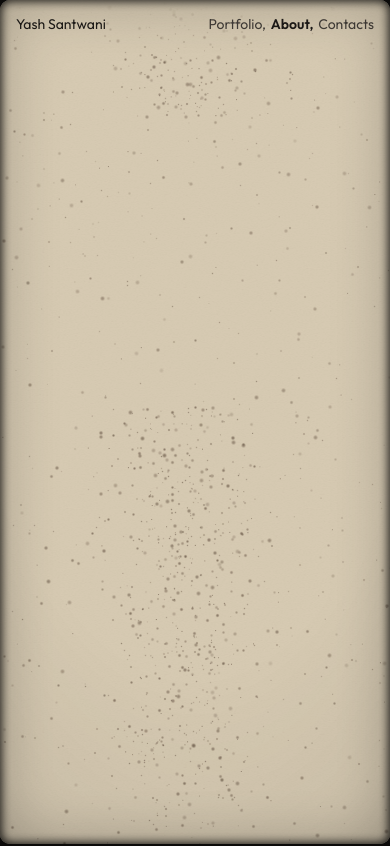
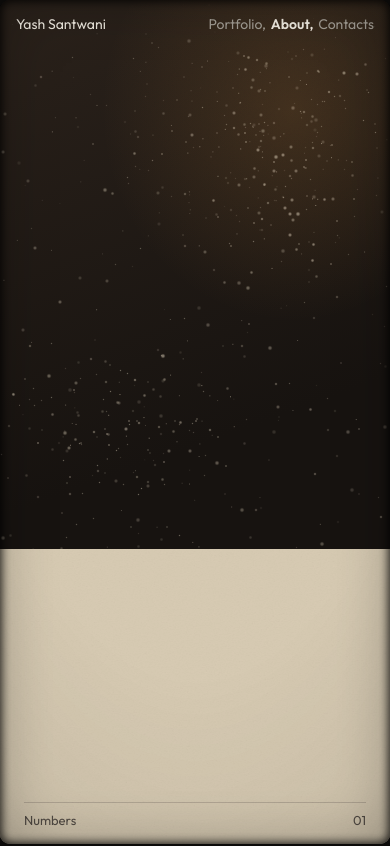
Before and after one commit to yash786876/yash-portfolio, a plain HTML site: page about.html in a window 390 px wide. Shown: the top 846 px of the page. Drawn offline with Linux system fonts and the light colour scheme; animation ran at ten frames a second.

Commit message:
feat(about): split layout with warm dust panel and section shells
About opens straight on the split (Feature 4): a fixed warm-dark panel
on the left with a new "warm" dust look (soft cream specks) and an
empty portrait slot for assets/img/portrait.webp, and a cream column on
the right that scrolls, holding empty shells 01 Numbers, 02 What I do,
03 Industries, 04 What matters to me (top reserved for Feature 5).
Below 900px the panel stacks on top (65vh) and scrolls away; the nav
is light over the panel and switches to ink once cream reaches it.
The cream dust demo, test headline and counters are removed.

--ink-dim darkens to #3C3732 so dimmed nav links keep 4.5:1 at short
window heights (cream "Contacts" 4.48 -> 4.90:1); the contrast learning
is updated. CLAUDE.md lists the new dust variant.

Verified at 1440 and 390: panel stays fixed while the column scrolls;
nav name 10.3:1 over the panel; Lighthouse mobile 99/100; no console
errors.

Co-Authored-By: Claude Opus 5.5 <noreply@anthropic.com>

```diff
--- a/about.html
+++ b/about.html
@@ -8,14 +8,46 @@
   <link rel="preload" href="assets/fonts/outfit-latin-var.woff2" as="font" type="font/woff2" crossorigin>
   <link rel="stylesheet" href="css/tokens.css">
   <style>
-    /* Stub: proves the shell on a cream page. Feature 4 replaces the body with the
-       split layout and gives the nav name a light colour over the portrait.
-       The cream dust section is a demo; the About intro feature replaces it. */
-    .dust-demo { position: relative; height: 100vh; }
-    .dust-demo canvas { position: absolute; inset: 0; width: 100%; height: 100%; }
-    .demo { padding: var(--s16) var(--s4); max-width: 900px; margin-left: auto; }
-    .numbers { display: grid; grid-template-columns: repeat(auto-fit, minmax(160px, 1fr)); gap: var(--s6); }
-    .numbers p { margin: var(--s1) 0 0; font-size: var(--fs-small); color: var(--ink-soft); }
+    /* About = split layout (Feature 4). Left: fixed warm-dark panel with dust and a
+       portrait slot. Right: cream column that scrolls, holding sections 01–04.
+       Feature 5 adds the headline + bio at the top of the column; Features 7–10 fill
+       the sections. Below 900px the panel stacks on top and scrolls away. */
+
+    /* Nav: light name over the dark panel, ink links over the cream column. */
+    body { --nav-name: var(--ink-on-dark); }
+
+    .about { display: grid; grid-template-columns: 1fr 1fr; }
+
+    .about__panel { position: sticky; top: 0; height: 100vh; overflow: hidden;
+      background:
+        radial-gradient(ellipse 70% 55% at 75% 20%, rgba(214, 142, 64, .18), transparent 70%),
+        linear-gradient(160deg, #2b221b, #171310 75%); }
+    .about__panel canvas { position: absolute; inset: 0; width: 100%; height: 100%; }
+
+    /* Portrait slot (empty until assets/img/portrait.webp exists). Expected later:
+         <img class="about__photo" src="assets/img/portrait.webp" alt="Portrait of Yash Santwani">
+       filling the panel (object-fit: cover), with its right half rendered as a dotted
+       stipple over the dust. Kept above the dust, below the nav and overlays. */
+    .about__portrait { position: absolute; inset: 0; }
+
+    .about__content { padding: 0 var(--s6) var(--s16); }
+    .about__lead { min-height: 70vh; }  /* reserved for Feature 5: headline + bio */
+    .about__section { min-height: 60vh; }
+    .section-head h2 { margin: 0; font: inherit; }  /* label keeps the small section-head style */
+
+    .sr-only { position: absolute; width: 1px; height: 1px; padding: 0; margin: -1px;
+      overflow: hidden; clip: rect(0 0 0 0); white-space: nowrap; border: 0; }
+
+    @media (max-width: 899px) {
+      .about { grid-template-columns: 1fr; }
+      .about__panel { position: relative; height: 65vh; }
+      .about__content { padding: 0 var(--s3) var(--s12); }
+      .about__lead { min-height: 30vh; }
+      .about__section { min-height: 40vh; }
+      /* The whole nav sits over the dark panel at first, then over cream. */
+      body.nav-on-dark { --nav-link: var(--ink-on-dark); --nav-link-dim: var(--ink-soft-on-dark); }
+      body:not(.nav-on-dark) { --nav-name: var(--ink); }
+    }
   </style>
 </head>
 <body>
@@ -28,24 +60,42 @@
     </span>
   </nav>
 
-  <main>
-    <section class="dust-demo">
-      <canvas data-dust="light" aria-hidden="true"></canvas>
-    </section>
-    <section class="demo">
-      <h1 class="display" data-reveal>Making the complex clear</h1>
-      <div class="section-head" style="margin-top: var(--s12)"><span>Numbers</span><span>01</span></div>
-      <div class="numbers">
-        <div><span class="big-number" data-count="3" data-suffix="+">0</span><p>placeholder label</p></div>
-        <div><span class="big-number" data-count="10" data-suffix="+">0</span><p>placeholder label</p></div>
-        <div><span class="big-number" data-count="5">0</span><p>placeholder label</p></div>
-      </div>
-    </section>
+  <main class="about">
+    <div class="about__panel" aria-hidden="true">
+      <canvas data-dust="warm"></canvas>
+      <div class="about__portrait"></div>
+    </div>
+
+    <div class="about__content">
+      <h1 class="sr-only">About Yash Santwani</h1>
+      <div class="about__lead"></div>
+
+      <section class="about__section" aria-labelledby="s-numbers">
+        <div class="section-head"><h2 id="s-numbers">Numbers</h2><span>01</span></div>
+      </section>
+      <section class="about__section" aria-labelledby="s-what">
+        <div class="section-head"><h2 id="s-what">What I do</h2><span>02</span></div>
+      </section>
+      <section class="about__section" aria-labelledby="s-industries">
+        <div class="section-head"><h2 id="s-industries">Industries</h2><span>03</span></div>
+      </section>
+      <section class="about__section" aria-labelledby="s-values">
+        <div class="section-head"><h2 id="s-values">What matters to me</h2><span>04</span></div>
+      </section>
+    </div>
   </main>
 
   <script src="js/grain.js" defer></script>
   <script src="js/dust.js" defer></script>
-  <script src="js/reveal.js" defer></script>
-  <script src="js/counter.js" defer></script>
+  <script>
+    // Phones: the nav is light while it sits over the dark panel, ink once cream reaches it.
+    const panel = document.querySelector(".about__panel"), nav = document.querySelector(".nav");
+    const stacked = matchMedia("(max-width: 899px)");
+    const navTone = () => document.body.classList.toggle("nav-on-dark",
+      stacked.matches && panel.getBoundingClientRect().bottom > nav.offsetHeight / 2);
+    addEventListener("scroll", navTone, { passive: true });
+    addEventListener("resize", navTone);
+    navTone();
+  </script>
 </body>
 </html>
--- a/css/tokens.css
+++ b/css/tokens.css
@@ -47,7 +47,7 @@
   --bg: #D9CCB4;          /* warm cream */
   --ink: #1E1B18;         /* near-black text */
   --ink-soft: #554E47;    /* labels, captions — ≥ 4.5:1 on cream even under the vignette */
-  --ink-dim: #433E39;    /* dimmed nav links on cream — keeps ≥ 4.5:1 under the vignette */
+  --ink-dim: #3C3732;    /* dimmed nav links on cream — keeps ≥ 4.5:1 under the vignette */
   --accent: #B5452A;      /* rust — headlines + numbers only */
   --rule: rgba(30, 27, 24, 0.18);
   --bg-dark: #1F1F1F;     /* home / intro */
--- a/js/dust.js
+++ b/js/dust.js
@@ -1,5 +1,6 @@
 // Dust hanging in the air: composed cloud patches over a thin drifting field.
-// Usage: <canvas data-dust="dark"></canvas> (light specks on dark) or data-dust="light" (brown on cream).
+// Usage: <canvas data-dust="dark"></canvas> (light specks on dark), data-dust="light" (brown on cream)
+// or data-dust="warm" (soft cream specks on a warm dark panel, e.g. the About portrait side).
 (() => {
   const TAU = Math.PI * 2;
   const PHONE = 600;            // canvas width below which the phone name zone and density apply
@@ -30,6 +31,17 @@
         { x: 0.47, y: 0.5, rx: 0.2, ry: 0.8, n: 6500 },  // dense band down the middle
       ],
       nameZone: { desk: [0, 0.29, 0.18, 0.48], phone: [0, 0.72, 0.18, 0.48] },
+    },
+    warm: {
+      rgb: [236, 222, 198],
+      field: { n: 2600, r: [0.5, 2.4], a: [0.08, 0.38] },
+      speck: { r: [0.5, 2.2], a: [0.14, 0.5] },
+      soft: 0.65,               // out of focus, like dust caught in warm light
+      clouds: [
+        { x: 0.68, y: 0.3, rx: 0.3, ry: 0.22, n: 2200 },  // light falling from upper right
+        { x: 0.3, y: 0.78, rx: 0.26, ry: 0.16, n: 1300 },
+      ],
+      nameZone: null,           // no text over this panel (the nav already gets the top fade)
     },
   };
 
@@ -64,7 +76,7 @@
       if (Math.abs(g) <= 2.5) return g;
     }
   };
-  const inZone = (x, y, z, m) => x > z[0] - m && x < z[1] + m && y > z[2] - m && y < z[3] + m;
+  const inZone = (x, y, z, m) => !!z && x > z[0] - m && x < z[1] + m && y > z[2] - m && y < z[3] + m;
 
   // Round speck stamps at a few sizes, as alpha kernels with a soft edge. Specks are stamped
   // into one pixel buffer per frame (one canvas call), which keeps thousands of specks cheap.
@@ -84,7 +96,7 @@
   });
 
   document.querySelectorAll("canvas[data-dust]").forEach((canvas) => {
-    const recipe = canvas.dataset.dust === "light" ? RECIPES.light : RECIPES.dark;
+    const recipe = RECIPES[canvas.dataset.dust] || RECIPES.dark;
     const ctx = canvas.getContext("2d");
     canvas.style.pointerEvents = "none";
     let w = canvas.clientWidth, h = canvas.clientHeight;
@@ -93,7 +105,7 @@
     // (cloud homes, name zone, push reach) is re-chosen only when a resize crosses PHONE.
     let phone = w < PHONE;
     const scale = (w * h) / REF_AREA * (phone ? 0.6 : 1);
-    let zone = phone ? recipe.nameZone.phone : recipe.nameZone.desk;
+    let zone = recipe.nameZone && (phone ? recipe.nameZone.phone : recipe.nameZone.desk);
     const maxR = Math.max(recipe.field.r[1], recipe.speck.r[1]);
     const stamps = makeStamps(recipe.soft, maxR);
     const pick = (r) => stamps[Math.min(STAMP_STEPS - 1, Math.floor((r / maxR) * STAMP_STEPS))];
@@ -133,7 +145,7 @@
     const retier = () => {
       if ((w < PHONE) === phone) return;
       phone = w < PHONE;
-      zone = phone ? recipe.nameZone.phone : recipe.nameZone.desk;
+      zone = recipe.nameZone && (phone ? recipe.nameZone.phone : recipe.nameZone.desk);
       reach = phone ? PUSH.rPhone : PUSH.r;
       for (const c of clouds) { const home = phone ? c.mobile : c.desk; c.x = home.x; c.y = home.y; }
       for (const p of specks) if (p.cloud) p.hid = inZone(p.cloud.x + p.gx, p.cloud.y + p.gy, zone, SWAY);
```
Also changed, not shown: 2 other files.
